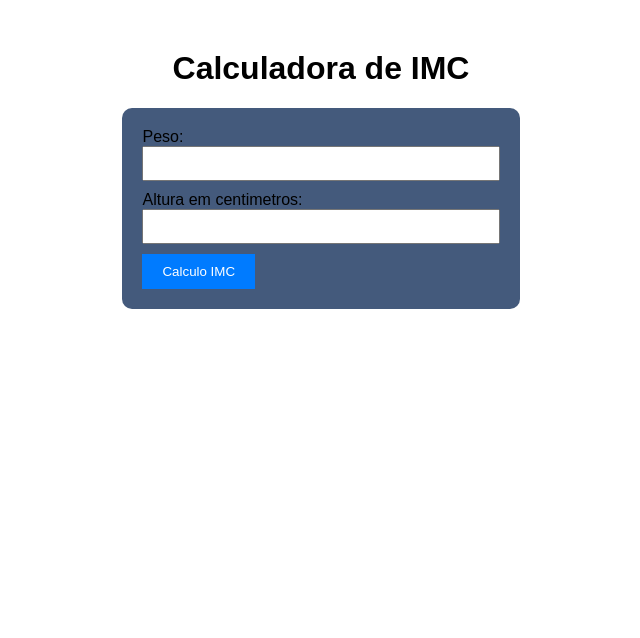
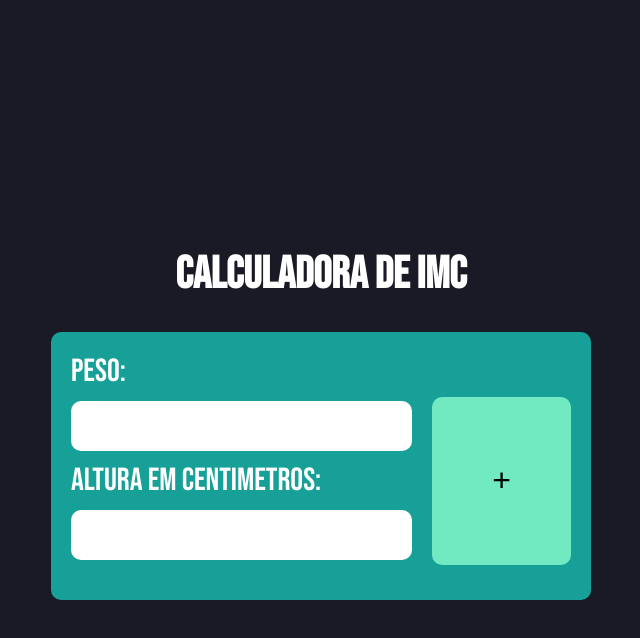
Before and after one commit to jrampo/calc-imc-react, a React (Vite) app: page / in a window 1280 px wide. Shown: the top 638 px of the page, without its empty margins (319-959 px from the left). Built offline with nearby package versions, Linux system fonts and the light colour scheme.

Commit message:
new layout

```diff
--- a/index.html
+++ b/index.html
@@ -4,6 +4,13 @@
     <meta charset="UTF-8" />
     <link rel="icon" type="image/svg+xml" href="/vite.svg" />
     <meta name="viewport" content="width=device-width, initial-scale=1.0" />
+    <link rel="preconnect" href="https://fonts.googleapis.com" />
+    <link rel="preconnect" href="https://fonts.gstatic.com" crossorigin />
+    <link
+      href="https://fonts.googleapis.com/css2?family=Bebas+Neue&display=swap"
+      rel="stylesheet"
+    />
+
     <title>IMC Calculator - React</title>
   </head>
   <body>
--- a/src/components/index.jsx
+++ b/src/components/index.jsx
@@ -23,6 +23,7 @@ const IMCCalculator = () => {
       <h1>Calculadora de IMC</h1>
       <form onSubmit={handleSubmit}>
         <div>
+          <div>
             <label>
               Peso:
               <input
@@ -44,12 +45,13 @@ const IMCCalculator = () => {
               />
             </label>
           </div>
-        <button type="submit">Calculo IMC</button>
+        </div>
+        <button type="submit">+</button>
       </form>
       {imc && (
         <div>
           <h2>Seu IMC: {imc}</h2>
-          <p>
+          <p className="imc">
             {imc < 18.5
               ? "Abaixo do peso"
               : imc < 24.9
@@ -62,7 +64,7 @@ const IMCCalculator = () => {
               ? "Obesidade grau II"
               : "Obesidade grau III"}
           </p>
-          <img src={IMC} alt="Tabela IMC" />
+          <img className="imc-img" src={IMC} alt="Tabela IMC" />
         </div>
       )}
     </div>
--- a/src/style/App.css
+++ b/src/style/App.css
@@ -1,15 +1,26 @@
+body {
+  background-color: #1a1a26;
+  overflow-y: hidden;
+  color: white;
+  font-family: "Bebas Neue", sans-serif;
+}
+
 .App {
-  font-family: Arial, sans-serif;
   text-align: center;
-  margin: 50px;
+  display: flex;
+  justify-content: center;
+  align-items: center;
+  height: 100vh;
 }
 
 form {
-  display: inline-block;
   text-align: left;
-  background-color: rgb(68, 90, 124);
+  background-color: #17a098;
+
   padding: 20px;
   border-radius: 10px;
+  width: 500px;
+  display: flex;
 }
 
 form div {
@@ -19,26 +30,47 @@ form div {
 label {
   display: block;
   margin-bottom: 5px;
+  font-size: xx-large;
 }
 
 input {
   width: 100%;
   padding: 8px;
   box-sizing: border-box;
+  border-radius: 10px;
+  border-color: transparent;
+  margin-top: 10px;
+  height: 50px;
 }
 
 button {
-  padding: 10px 20px;
-  background-color: #007bff;
-  color: white;
+  padding: 10px 60px;
+  background-color: #71eac1;
   border: none;
   cursor: pointer;
+  border-radius: 10px;
+  margin: 45px 0 15px 20px;
+  font-size: xx-large;
 }
 
 button:hover {
-  background-color: #0056b3;
+  background-color: #1a1a26;
 }
 
 h2 {
   margin-top: 20px;
+  font-size: 35px;
 }
+
+h1 {
+  font-size: 45px;
+}
+
+.imc {
+  font-size: 20px;
+}
+
+.imc-img {
+  width: 100%;
+  height: 100%;
+}
```
Lines whose indentation alone changed are shown as unchanged.
